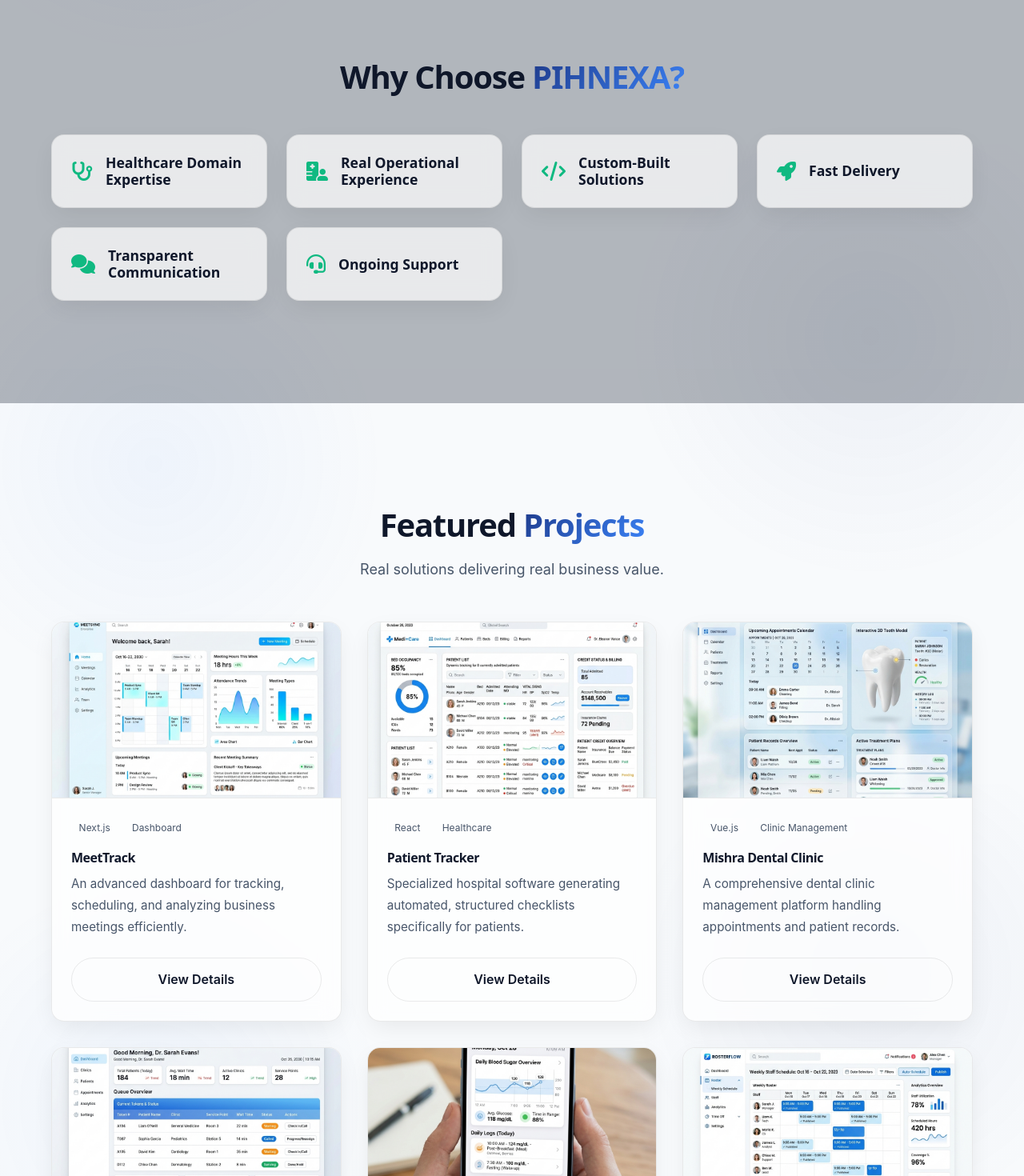
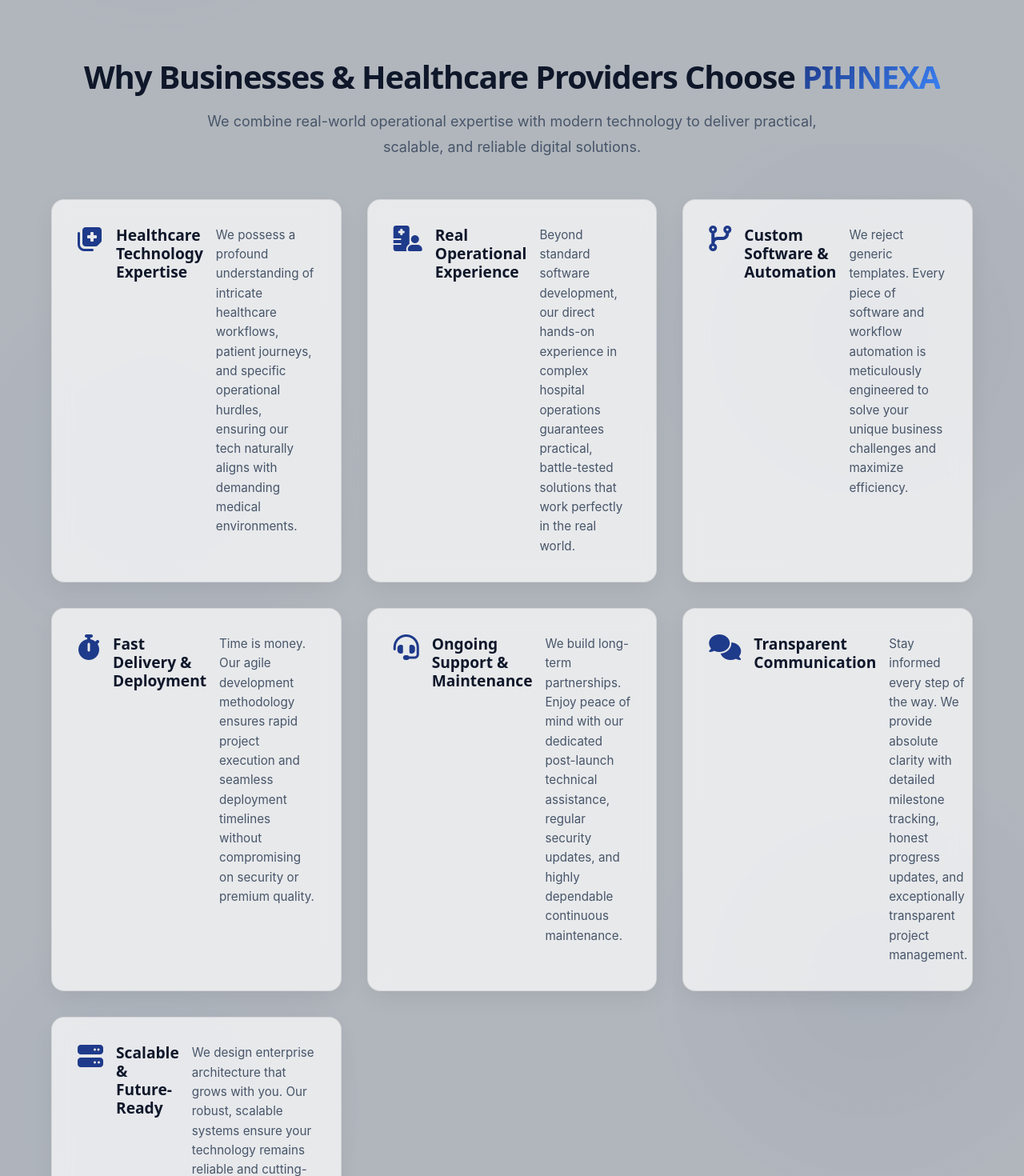
Before and after one commit to Anku9991/Ankush.AI, a Next.js app: page / in a window 1280 px wide. Shown: the part 4620-6090 px from the top of the page at 80% size. Built offline with nearby package versions, Linux system fonts and the light colour scheme.

Commit message:
Redesign Why Choose Us section into an enterprise-grade card layout with expanded B2B conversion copy

```diff
--- a/src/app/page.tsx
+++ b/src/app/page.tsx
@@ -261,14 +261,51 @@ export default function Home() {
     {/*  4. WHY CHOOSE US  */}
     <section id="why-us" style={{"background":"rgba(15,23,42,0.3)"}}>
         <div className="container">
-            <h2 className="section-title">Why Choose <span className="gradient-text">PIHNEXA?</span></h2>
-            <div className="features-grid" style={{"marginTop":"3rem"}}>
-                <div className="card glass feature-item"><i className="fa-solid fa-stethoscope"></i><h4>Healthcare Domain Expertise</h4></div>
-                <div className="card glass feature-item"><i className="fa-solid fa-hospital-user"></i><h4>Real Operational Experience</h4></div>
-                <div className="card glass feature-item"><i className="fa-solid fa-code"></i><h4>Custom-Built Solutions</h4></div>
-                <div className="card glass feature-item"><i className="fa-solid fa-rocket"></i><h4>Fast Delivery</h4></div>
-                <div className="card glass feature-item"><i className="fa-solid fa-comments"></i><h4>Transparent Communication</h4></div>
-                <div className="card glass feature-item"><i className="fa-solid fa-headset"></i><h4>Ongoing Support</h4></div>
+            <h2 className="section-title">Why Businesses & Healthcare Providers Choose <span className="gradient-text">PIHNEXA</span></h2>
+            <p className="section-subtitle" style={{"maxWidth":"800px","margin":"0 auto"}}>We combine real-world operational expertise with modern technology to deliver practical, scalable, and reliable digital solutions.</p>
+            <div className="features-grid" style={{"marginTop":"3rem","gridTemplateColumns":"repeat(auto-fit, minmax(300px, 1fr))","gap":"2rem"}}>
+                {/* Card 1 */}
+                <div className="card glass feature-item" style={{"alignItems":"flex-start","textAlign":"left","padding":"2rem"}}>
+                    <i className="fa-solid fa-notes-medical" style={{"fontSize":"2rem","color":"var(--accent-primary)","marginBottom":"1rem"}}></i>
+                    <h4 style={{"fontSize":"1.2rem","marginBottom":"0.75rem"}}>Healthcare Technology Expertise</h4>
+                    <p style={{"color":"var(--text-muted)","fontSize":"0.95rem","lineHeight":"1.6"}}>We possess a profound understanding of intricate healthcare workflows, patient journeys, and specific operational hurdles, ensuring our tech naturally aligns with demanding medical environments.</p>
+                </div>
+                {/* Card 2 */}
+                <div className="card glass feature-item" style={{"alignItems":"flex-start","textAlign":"left","padding":"2rem"}}>
+                    <i className="fa-solid fa-hospital-user" style={{"fontSize":"2rem","color":"var(--accent-primary)","marginBottom":"1rem"}}></i>
+                    <h4 style={{"fontSize":"1.2rem","marginBottom":"0.75rem"}}>Real Operational Experience</h4>
+                    <p style={{"color":"var(--text-muted)","fontSize":"0.95rem","lineHeight":"1.6"}}>Beyond standard software development, our direct hands-on experience in complex hospital operations guarantees practical, battle-tested solutions that work perfectly in the real world.</p>
+                </div>
+                {/* Card 3 */}
+                <div className="card glass feature-item" style={{"alignItems":"flex-start","textAlign":"left","padding":"2rem"}}>
+                    <i className="fa-solid fa-code-branch" style={{"fontSize":"2rem","color":"var(--accent-primary)","marginBottom":"1rem"}}></i>
+                    <h4 style={{"fontSize":"1.2rem","marginBottom":"0.75rem"}}>Custom Software & Automation</h4>
+                    <p style={{"color":"var(--text-muted)","fontSize":"0.95rem","lineHeight":"1.6"}}>We reject generic templates. Every piece of software and workflow automation is meticulously engineered to solve your unique business challenges and maximize efficiency.</p>
+                </div>
+                {/* Card 4 */}
+                <div className="card glass feature-item" style={{"alignItems":"flex-start","textAlign":"left","padding":"2rem"}}>
+                    <i className="fa-solid fa-stopwatch" style={{"fontSize":"2rem","color":"var(--accent-primary)","marginBottom":"1rem"}}></i>
+                    <h4 style={{"fontSize":"1.2rem","marginBottom":"0.75rem"}}>Fast Delivery & Deployment</h4>
+                    <p style={{"color":"var(--text-muted)","fontSize":"0.95rem","lineHeight":"1.6"}}>Time is money. Our agile development methodology ensures rapid project execution and seamless deployment timelines without compromising on security or premium quality.</p>
+                </div>
+                {/* Card 5 */}
+                <div className="card glass feature-item" style={{"alignItems":"flex-start","textAlign":"left","padding":"2rem"}}>
+                    <i className="fa-solid fa-headset" style={{"fontSize":"2rem","color":"var(--accent-primary)","marginBottom":"1rem"}}></i>
+                    <h4 style={{"fontSize":"1.2rem","marginBottom":"0.75rem"}}>Ongoing Support & Maintenance</h4>
+                    <p style={{"color":"var(--text-muted)","fontSize":"0.95rem","lineHeight":"1.6"}}>We build long-term partnerships. Enjoy peace of mind with our dedicated post-launch technical assistance, regular security updates, and highly dependable continuous maintenance.</p>
+                </div>
+                {/* Card 6 */}
+                <div className="card glass feature-item" style={{"alignItems":"flex-start","textAlign":"left","padding":"2rem"}}>
+                    <i className="fa-solid fa-comments" style={{"fontSize":"2rem","color":"var(--accent-primary)","marginBottom":"1rem"}}></i>
+                    <h4 style={{"fontSize":"1.2rem","marginBottom":"0.75rem"}}>Transparent Communication</h4>
+                    <p style={{"color":"var(--text-muted)","fontSize":"0.95rem","lineHeight":"1.6"}}>Stay informed every step of the way. We provide absolute clarity with detailed milestone tracking, honest progress updates, and exceptionally transparent project management.</p>
+                </div>
+                {/* Card 7 */}
+                <div className="card glass feature-item" style={{"alignItems":"flex-start","textAlign":"left","padding":"2rem"}}>
+                    <i className="fa-solid fa-server" style={{"fontSize":"2rem","color":"var(--accent-primary)","marginBottom":"1rem"}}></i>
+                    <h4 style={{"fontSize":"1.2rem","marginBottom":"0.75rem"}}>Scalable & Future-Ready</h4>
+                    <p style={{"color":"var(--text-muted)","fontSize":"0.95rem","lineHeight":"1.6"}}>We design enterprise architecture that grows with you. Our robust, scalable systems ensure your technology remains reliable and cutting-edge as your organization expands.</p>
+                </div>
             </div>
         </div>
     </section>
```
